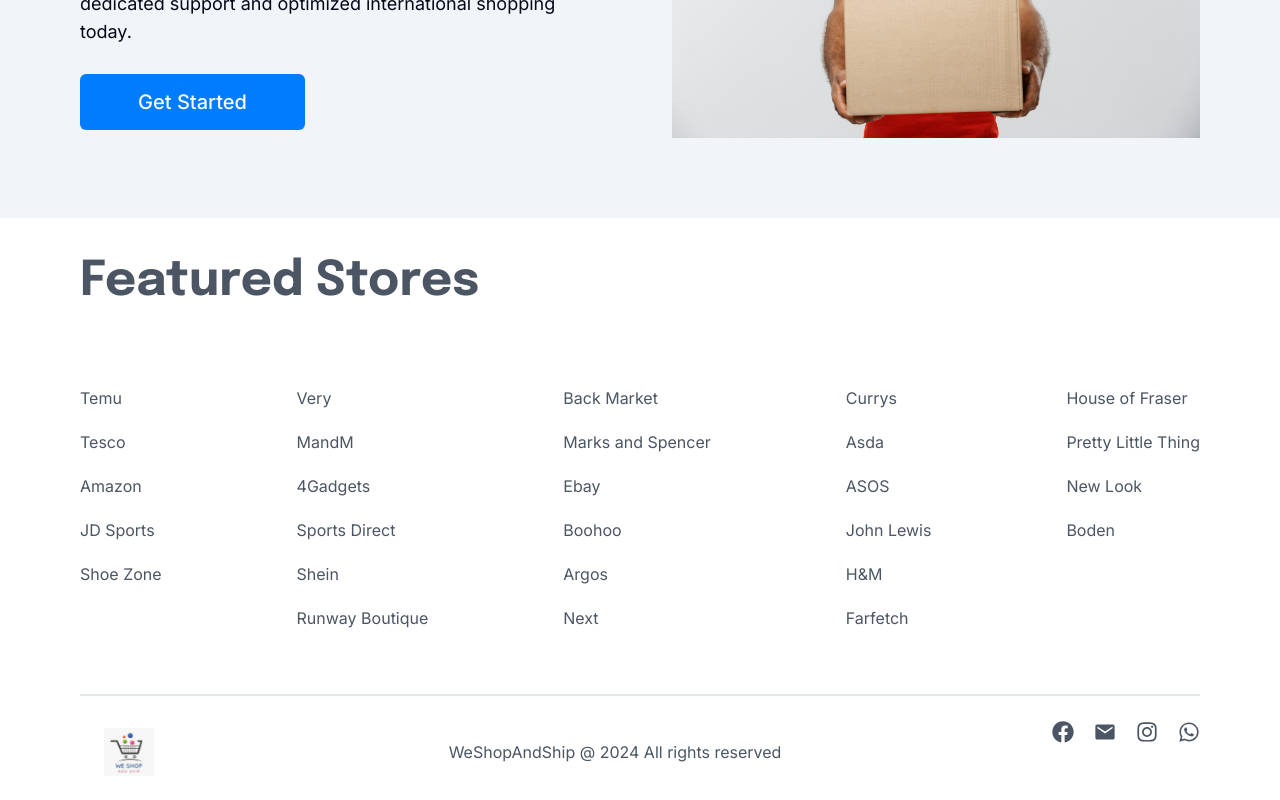
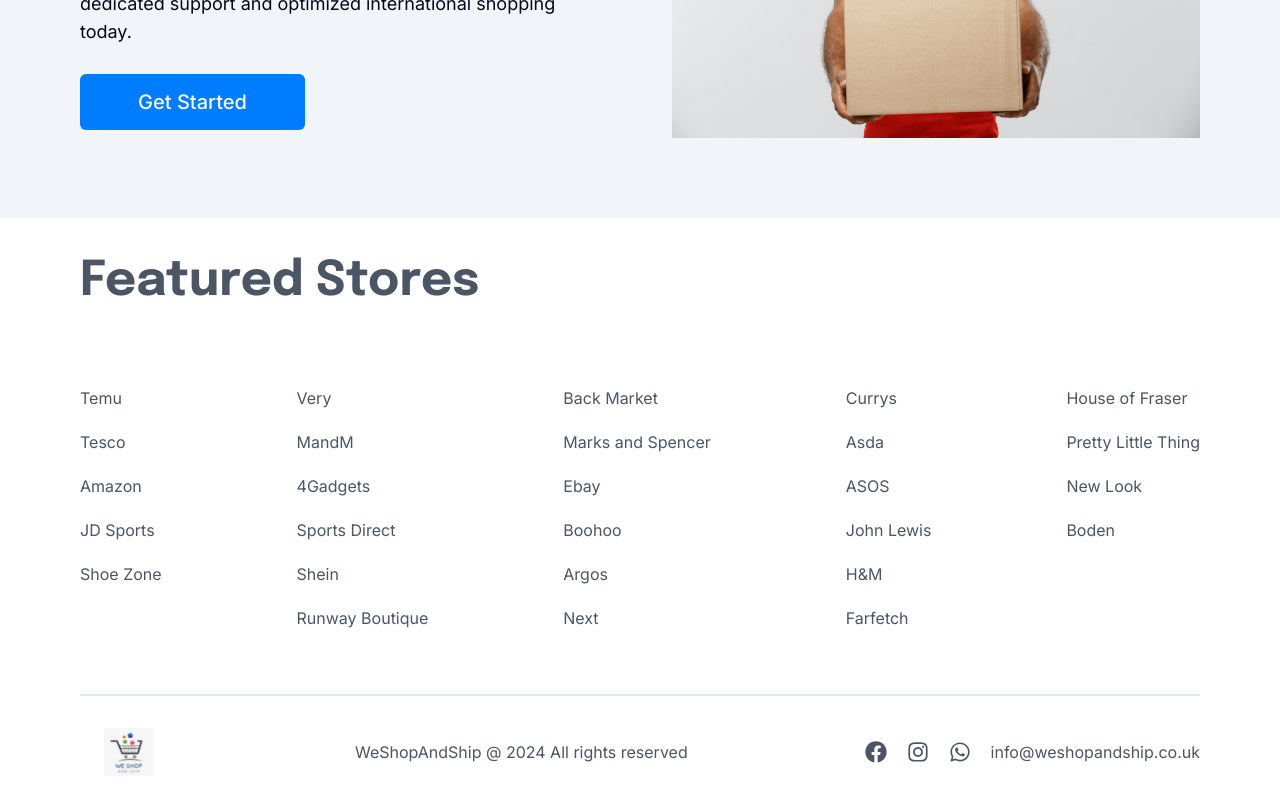
Before and after one commit to samuelorobosa/wesas-landing, a React (Vite) app: page / in a window 1280 px wide. Shown: the part 6983-7783 px from the top of the page. Built offline with nearby package versions, Linux system fonts and the light colour scheme.

Commit message:
Done: Landing Page

```diff
--- a/src/components/ui/footer.jsx
+++ b/src/components/ui/footer.jsx
@@ -1,6 +1,5 @@
 import logo from '@/src/assets/logo.jpeg';
 import { FaFacebook, FaInstagram, FaWhatsapp } from 'react-icons/fa';
-import { IoMdMail } from 'react-icons/io';
 
 export default function footer() {
   const date = new Date();
@@ -220,20 +219,18 @@
 
         <p>{`WeShopAndShip @ ${year} All rights reserved`}</p>
 
-        <div className="flex items-center gap-5 my-10 sm:mt-0">
+        <div className="flex items-center gap-5 my-10 sm:my-0">
           <a href="https://web.facebook.com/weshopandship1">
             <FaFacebook size={22} />
-          </a>
-          <a href="#">
-            <IoMdMail size={22} />
           </a>
           <a href="https://www.instagram.com/weshopandship/">
             <FaInstagram size={22} />
           </a>
 
-          <a href="https://wa.me/2348136562626">
+          <a target="_blank" href="https://wa.me/+447778190602">
             <FaWhatsapp size={22} />
           </a>
+          <span>info@weshopandship.co.uk</span>
         </div>
       </div>
     </footer>
```
